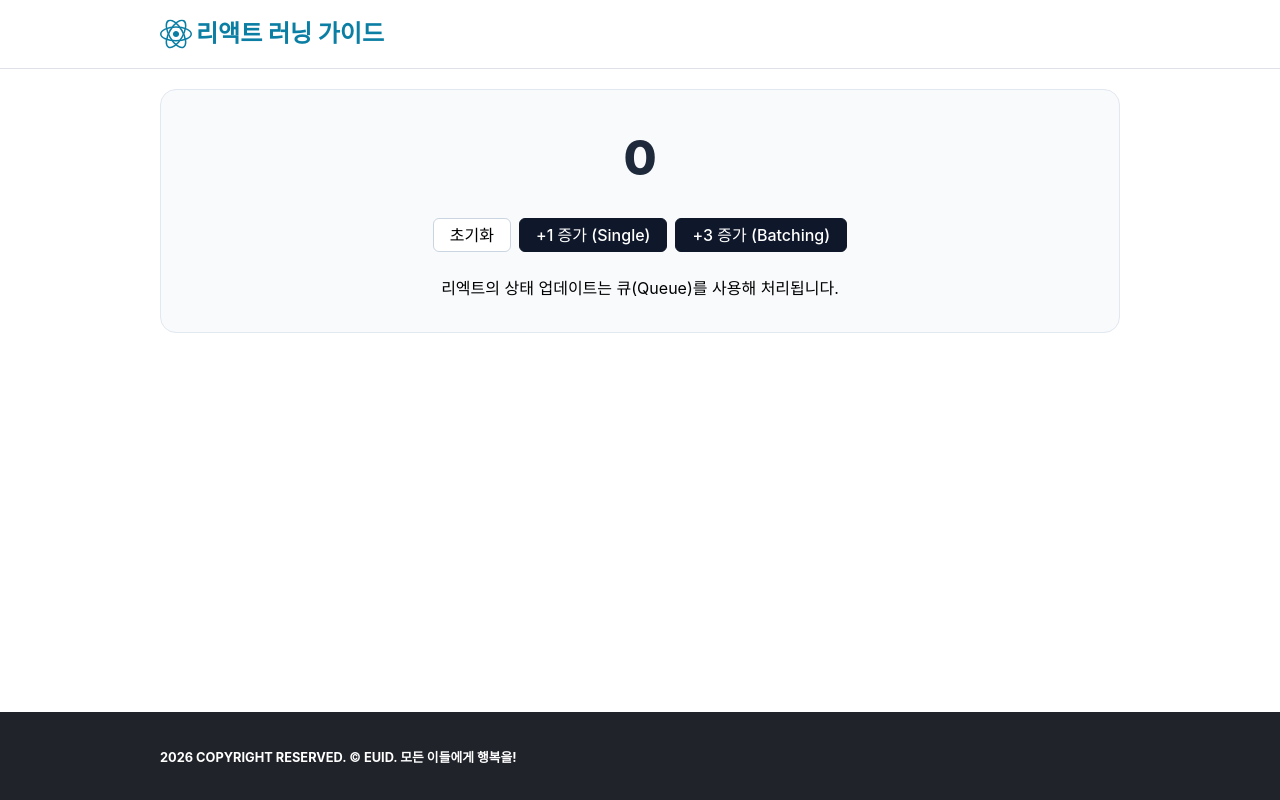
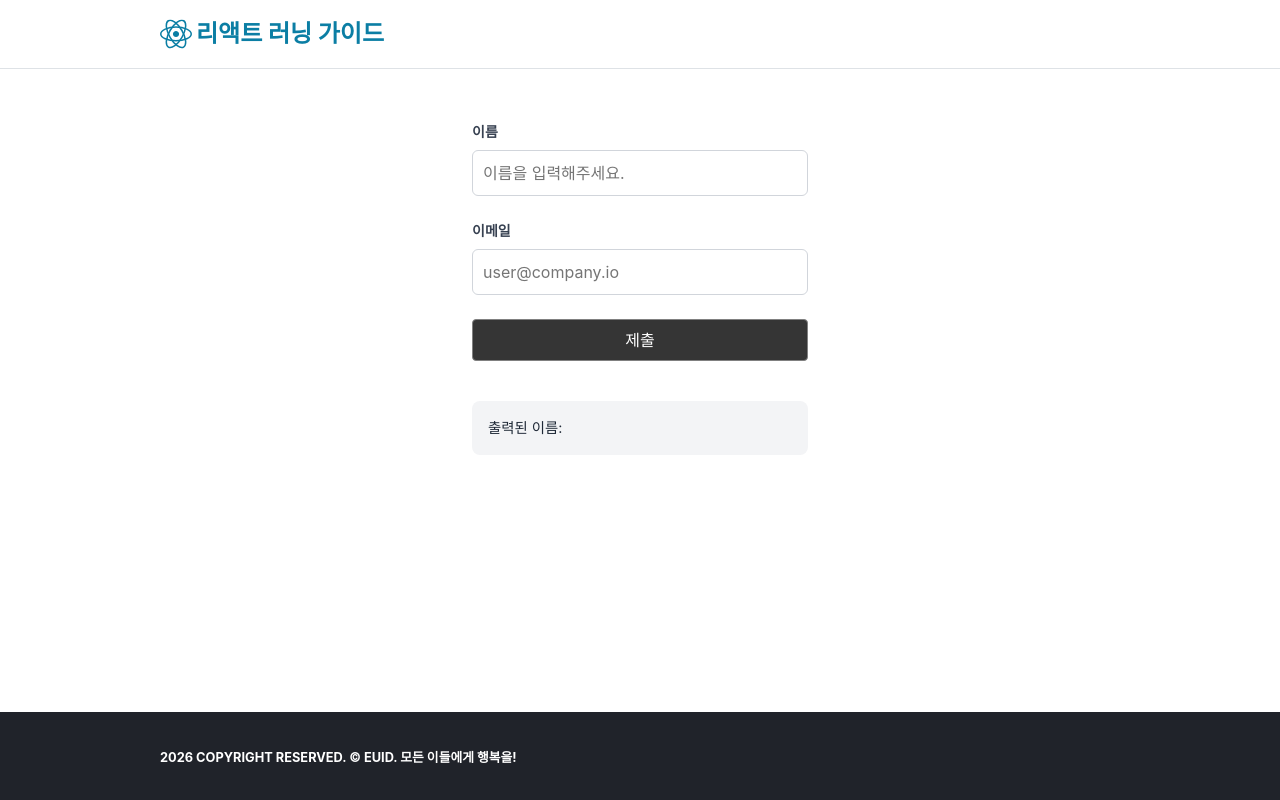
Before and after one commit to HeeYeonBaek/likelion-16th-React, a React (Vite) app in the folder 02-State-이벤트-핸들링/: page / in a window 1280 px wide. Built offline with nearby package versions, Linux system fonts and the light colour scheme.

Commit message:
learn. 타입 단언과 제어되지 않은 컴포넌트 설계

```diff
--- a/02-State-이벤트-핸들링/src/app/index.tsx
+++ b/02-State-이벤트-핸들링/src/app/index.tsx
@@ -1,5 +1,5 @@
 import { Footer, Header, Image, Wrapper } from '@/components'
-import { UpdateState } from '@/learns'
+import { ControlledComponent } from '@/learns'
 import S from './style.module.css'
 
 export default function App() {
@@ -14,7 +14,7 @@ export default function App() {
 
       <div className={S.main}>
         <Wrapper>
-          <UpdateState />
+          <ControlledComponent />
         </Wrapper>
       </div>
 
--- a/02-State-이벤트-핸들링/src/learns/ControlledComponent/RegisterForm/index.tsx
+++ b/02-State-이벤트-핸들링/src/learns/ControlledComponent/RegisterForm/index.tsx
@@ -1,5 +1,81 @@
 import S from './style.module.css'
 
+// (리액트에 의해) 제어된 컴포넌트 (Controlled Component)
+// (리액트에 의해) 제어되지 않은 컴포넌트 (Uncontrolled Component)
+
 export default function RegisterForm() {
-  return <form className={S.form}></form>
+
+  // 폼 제출 핸들러 작성
+  const handleSubmit = (e: React.SubmitEvent<HTMLFormElement>) => {
+    e.preventDefault() // 브라우저 기본 작동 방지
+
+    // form 요소 참조
+    const formElement = e.currentTarget
+    // formData 객체 생성
+    const formData = new FormData(formElement)
+
+    // formData 객체의 get() 메서드 사용해서 사용자 입력 값을 가져올 수 있음
+    // const username = formData.get('username')
+    // const useremail = formData.get('useremail')
+    // console.log(username, useremail)
+
+    // Object.fromEntries() 메서드를 사용해 폼 데이터를 일반 객체화
+    const { username, useremail } = Object.fromEntries(formData)
+    console.log(username, useremail)
+
+    // 사용자 입력 값을 서버에 전송 (서버에서 응답 받아 화면에 표시)
+
+  }
+
+  return (
+    <form className={S.form} onSubmit={handleSubmit}>
+      <div className={S.field}>
+        <label htmlFor="username" className={S.label}>
+          이름
+        </label>
+        <input
+          id="username"
+          name="username"
+          type="text"
+          className={S.input}
+          placeholder="이름을 입력해주세요."
+          onInput={(e) => {
+
+            // 개발자가 타입스크립트에게 해당 타입을
+            // 확신을 가지고 단언(assertion)해야 한다.
+            //
+            // 타입스크립트야.
+            // input은 EventTarget이 맞는데
+            // 더 정확히 말하면 'HTMLInputElement'란다.
+            const { value } = e.target as HTMLInputElement
+
+            console.log(value)
+
+            if (value.trim().length < 2) {
+              console.warn('이름 값은 2글자 이상 입력해야 해요!')
+            }
+          }}
+        />
+      </div>
+
+      <div className={S.field}>
+        <label htmlFor="useremail" className={S.label}>
+          이메일
+        </label>
+        <input
+          id="useremail"
+          name="useremail"
+          type="email"
+          className={S.input}
+          placeholder="user@company.io"
+        />
+      </div>
+
+      <button type="submit" className={S.button}>
+        제출
+      </button>
+
+      <p className={S.preview}>출력된 이름:</p>
+    </form>
+  )
 }
--- a/02-State-이벤트-핸들링/src/learns/ControlledComponent/RegisterForm/style.module.css
+++ b/02-State-이벤트-핸들링/src/learns/ControlledComponent/RegisterForm/style.module.css
@@ -37,6 +37,16 @@
     }
   }
 
+  .button {
+    background-color: hsla(0, 0%, 7%, 0.85);
+    color: #fff;
+    border-radius: 4px;
+
+    &:hover {
+      background-color: hsla(0, 0%, 7%, 1);
+    }
+  }
+
   .preview {
     margin-top: 1rem;
     padding: 1rem;
--- a/02-State-이벤트-핸들링/src/learns/ControlledComponent/index.tsx
+++ b/02-State-이벤트-핸들링/src/learns/ControlledComponent/index.tsx
@@ -1,5 +1,8 @@
+import RegisterForm from './RegisterForm'
 import S from './style.module.css'
 
 export default function ControlledComponent() {
-  return <div className={S.container}></div>
+  return <div className={S.container}>
+    <RegisterForm />
+  </div>
 }
```
